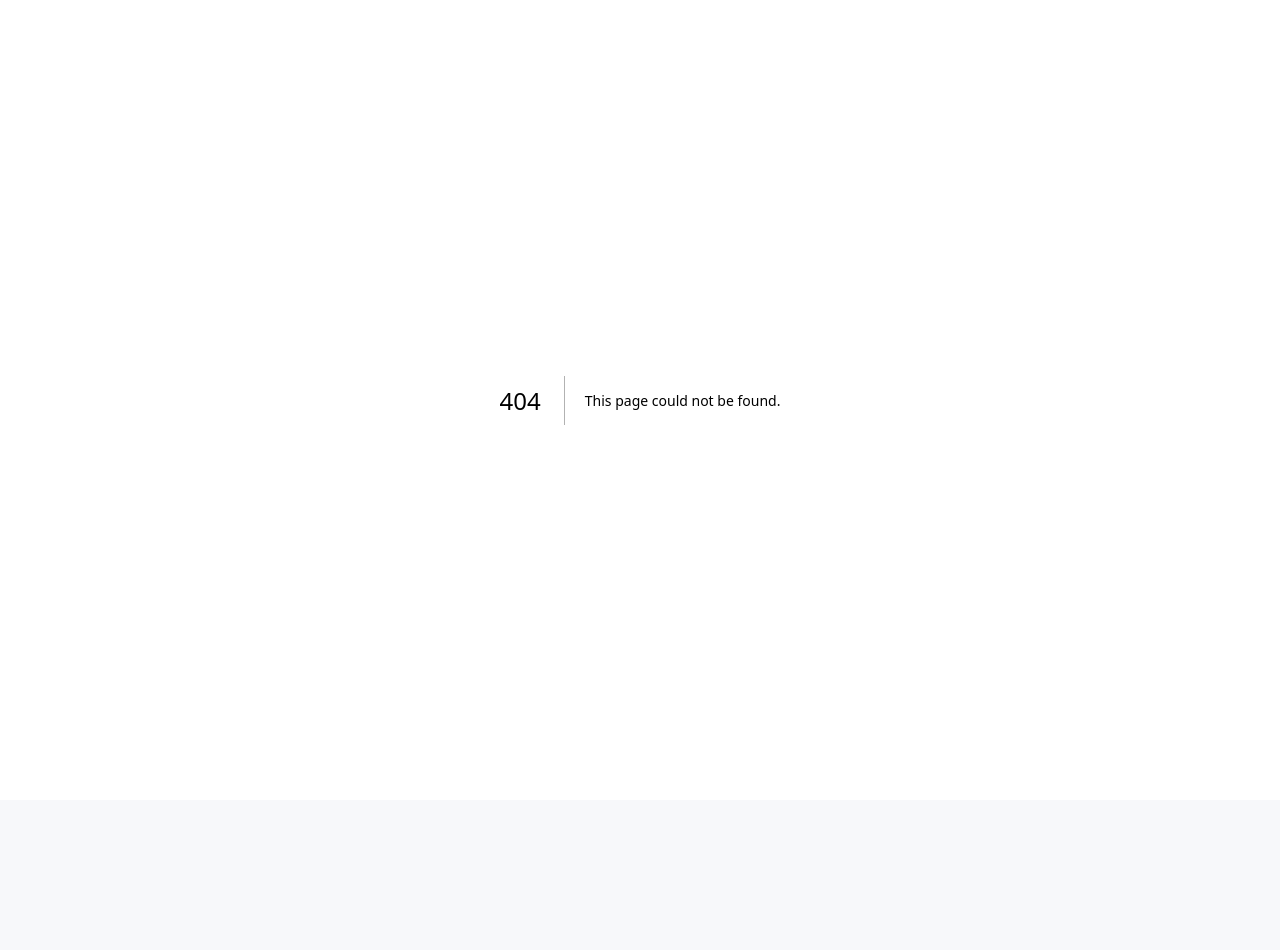
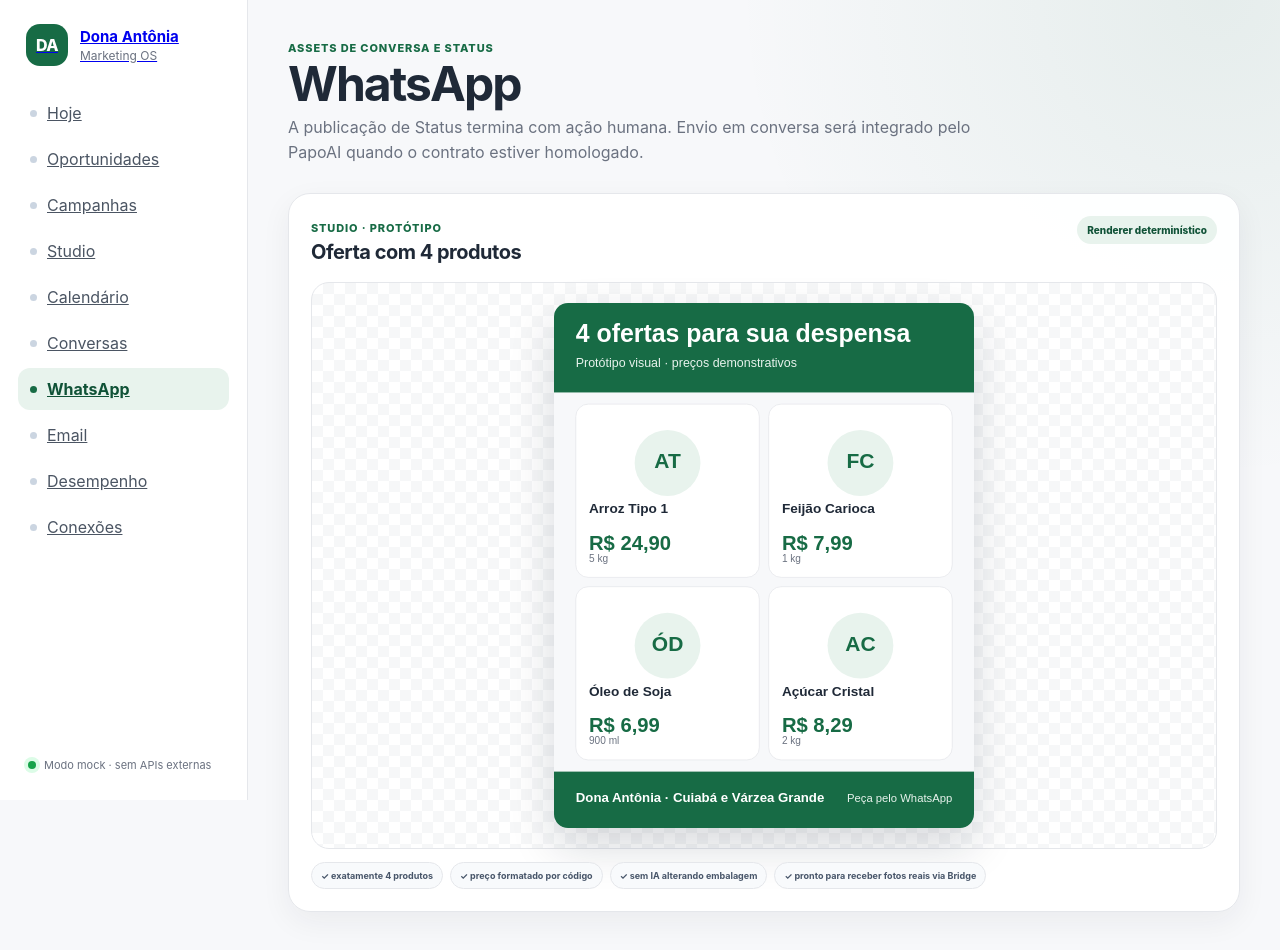
Before and after one commit to osvaldosereia/marketing, a Next.js app: page /whatsapp in a window 1280 px wide. Before the commit this address had no page. Shown: the top 950 px of the page. Before the commit the page ends 800 px from the top, so only its background shows below. Built offline with nearby package versions, Linux system fonts and the light colour scheme.

Commit message:
feat: add WhatsApp asset workspace

```diff
--- /dev/null
+++ b/app/whatsapp/page.tsx
@@ -0,0 +1,16 @@
+import { CreativePreview } from "@/components/creative-preview";
+import { SectionLayout } from "@/components/section-layout";
+import { mockProducts } from "@/lib/mock-data";
+
+export default function WhatsAppPage() {
+  return (
+    <SectionLayout
+      activeHref="/whatsapp"
+      eyebrow="Assets de conversa e Status"
+      title="WhatsApp"
+      description="A publicação de Status termina com ação humana. Envio em conversa será integrado pelo PapoAI quando o contrato estiver homologado."
+    >
+      <CreativePreview products={mockProducts} />
+    </SectionLayout>
+  );
+}
```
